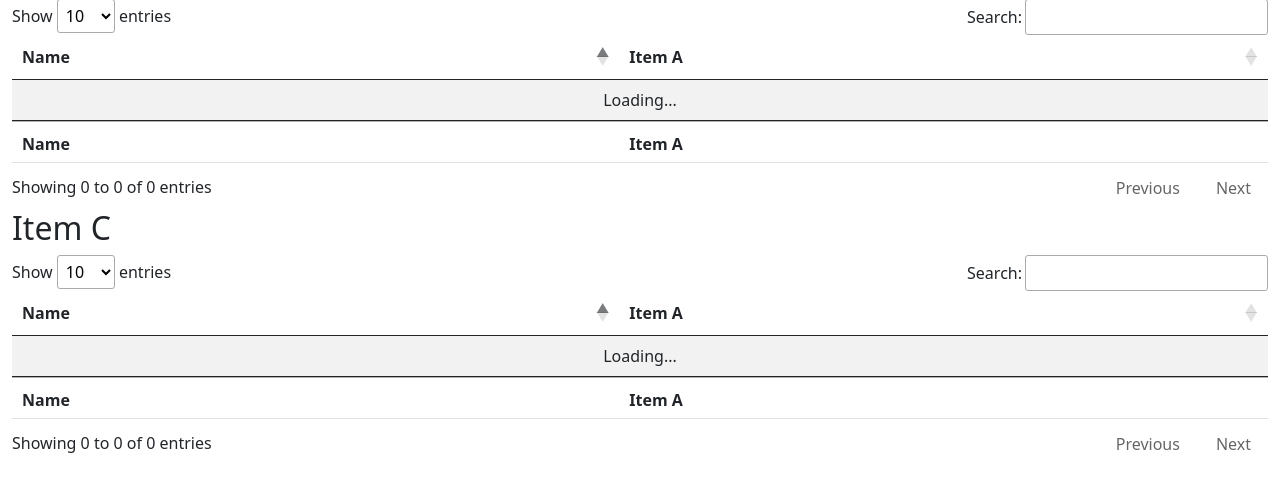
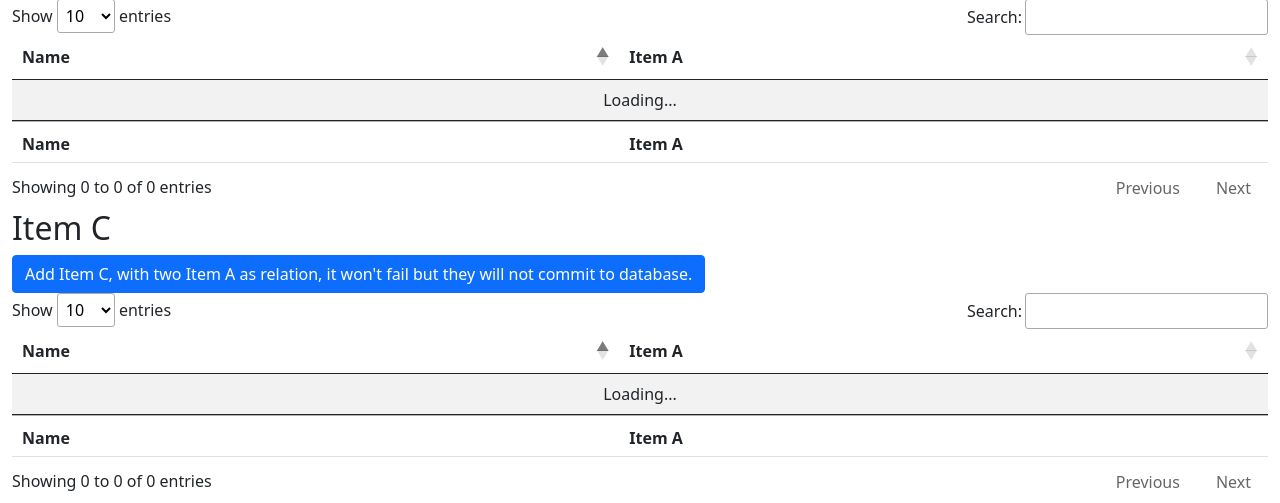
Before and after one commit to sharky98/flask-restless-ng-bugs, a Flask app: page / in a window 1280 px wide. Shown: the part 620-1123 px from the top of the page. Before the commit the page ends 1073 px from the top, so only its background shows below. Run offline with Flask 2, Linux system fonts and the light colour scheme; some libraries are stand-ins or nearby versions.

Commit message:
Recreate mrevutskyi/flask-restless-ng#13 (and maybe mrevutskyi/flask-restless-ng#1)

```diff
--- a/SQLite Fixtures.sql
+++ b/SQLite Fixtures.sql
@@ -5,7 +5,7 @@
 INSERT INTO a_item (id, name, b_item_id)
 VALUES  (1, 'ITEM A 1', 1),
         (2, 'ITEM A 2', 2),
-        (4, 'ITEM A 4', 2);
+        (3, 'ITEM A 3', 2);
 
 INSERT INTO c_item (id, name)
 VALUES  (1, 'ITEM C 1'),
--- a/project/frontend/templates/frontend/index.html
+++ b/project/frontend/templates/frontend/index.html
@@ -59,6 +59,7 @@
   </table>
 
   <h2>Item C</h2>
+  <button type="button" class="btn btn-primary addRelationshipGhostSuccess">Add Item C, with two Item A as relation, it won't fail but they will not commit to database.</button>
   <table id="c_item" class="table table-striped table-hover align-middle" style="width:100%">
     <thead>
         <tr>
@@ -156,6 +157,36 @@
       return Math.floor(Math.random() * (max - min) ) + min;
     }
 
+    function assignItemA(c_item) {
+      var postData = {
+        data: [
+          {
+            type: "a_item",
+            id: 1
+          },
+          {
+            type: "a_item",
+            id: 2
+          }
+        ]
+      };
+      $.ajax({
+          url: "/api/c_item/" + c_item.data.id + "/relationships/a_items",
+          contentType: "application/vnd.api+json",
+          headers: {
+            Accept: "application/vnd.api+json",
+          },
+          data: JSON.stringify(postData),
+          method: "POST",
+      }).done(function(data, textStatus) {
+          console.log(data);
+          console.log(textStatus);
+          bootstrap_alert.warning("Item A assigned to Item C <i>" + c_item.data.attributes.name + "</i> (at least according to the API return value.). Refresh to see the result");
+      }).fail(function(jqXHR, textStatus) {
+          bootstrap_alert.danger("Unable to assign Item A to Item C <i>" + c_item.data.attributes.name + "</i>.");
+      })
+  }
+
     $(document).ready( function () {
       // ~~~~ RETRIEVE ITEM A ~~~~
       var a_item_table = $('#a_item').DataTable({
@@ -252,6 +283,34 @@
           bootstrap_alert.danger("Unable to create new item A.");
         });
       });
+
+
+      // ~~~~ ADD API GHOST RELATIONSHIP ~~~~
+      $('.addRelationshipGhostSuccess').on('click', function() {
+        var randomNumber = getRndInteger(1,500);
+        var postData = {
+          data: {
+            type: "c_item",
+            attributes: {
+              name: "Newly added Item C with Random Number " + randomNumber,
+            }
+          }
+        }
+        $.ajax({
+          url: '/api/c_item',
+          method: "POST",
+          contentType: "application/vnd.api+json",
+          headers: {
+            Accept: "application/vnd.api+json",
+          },
+          data: JSON.stringify(postData),
+        }).done(function(data, textStatus) {
+          bootstrap_alert.success("Created new item C named " + data.data.attributes.name + ".");
+          assignItemA(data);
+        }).fail(function(jqXHR, textStatus) {
+          bootstrap_alert.danger("Unable to create new item C.");
+        });
+      });
     });
   </script>
 {% endblock %}
```
